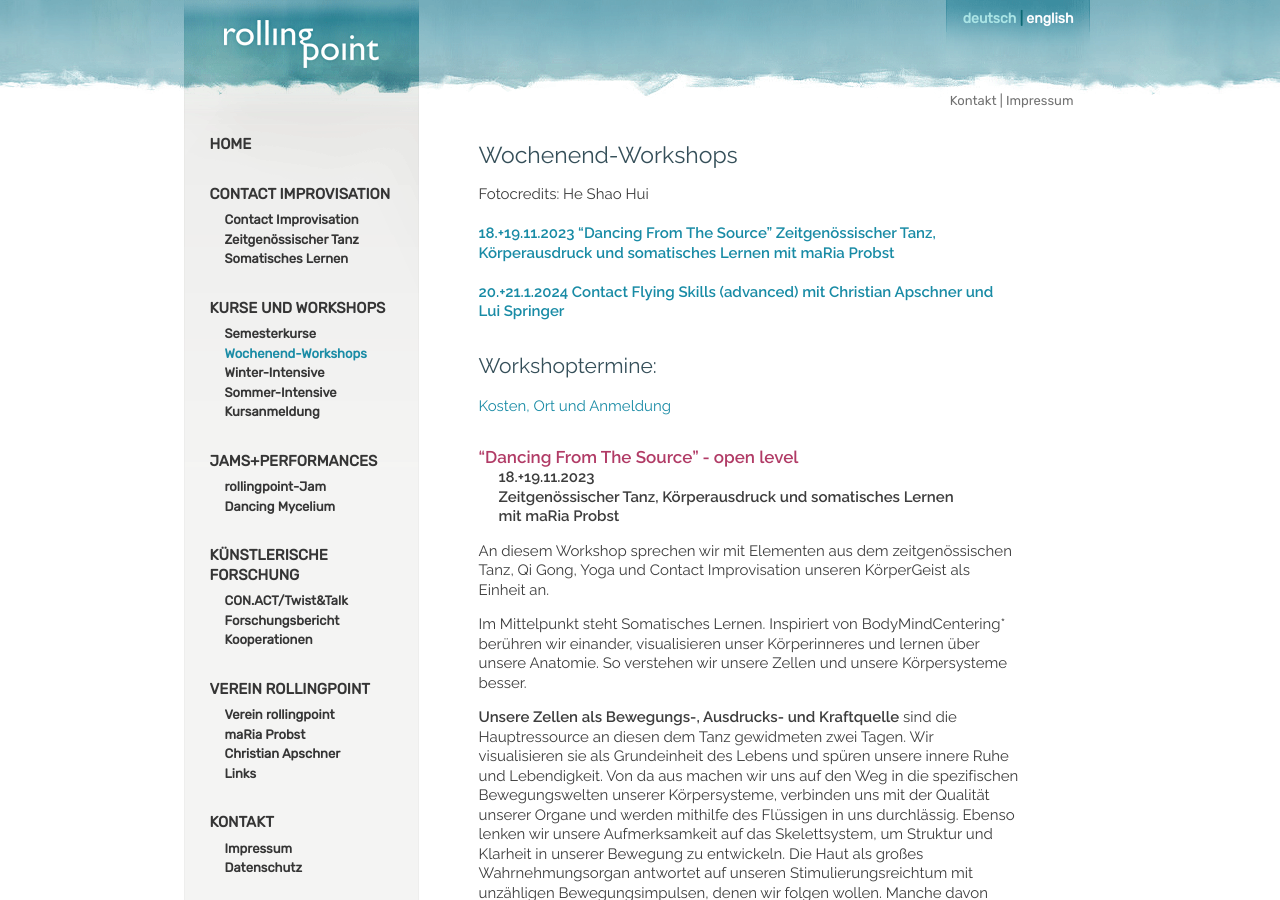
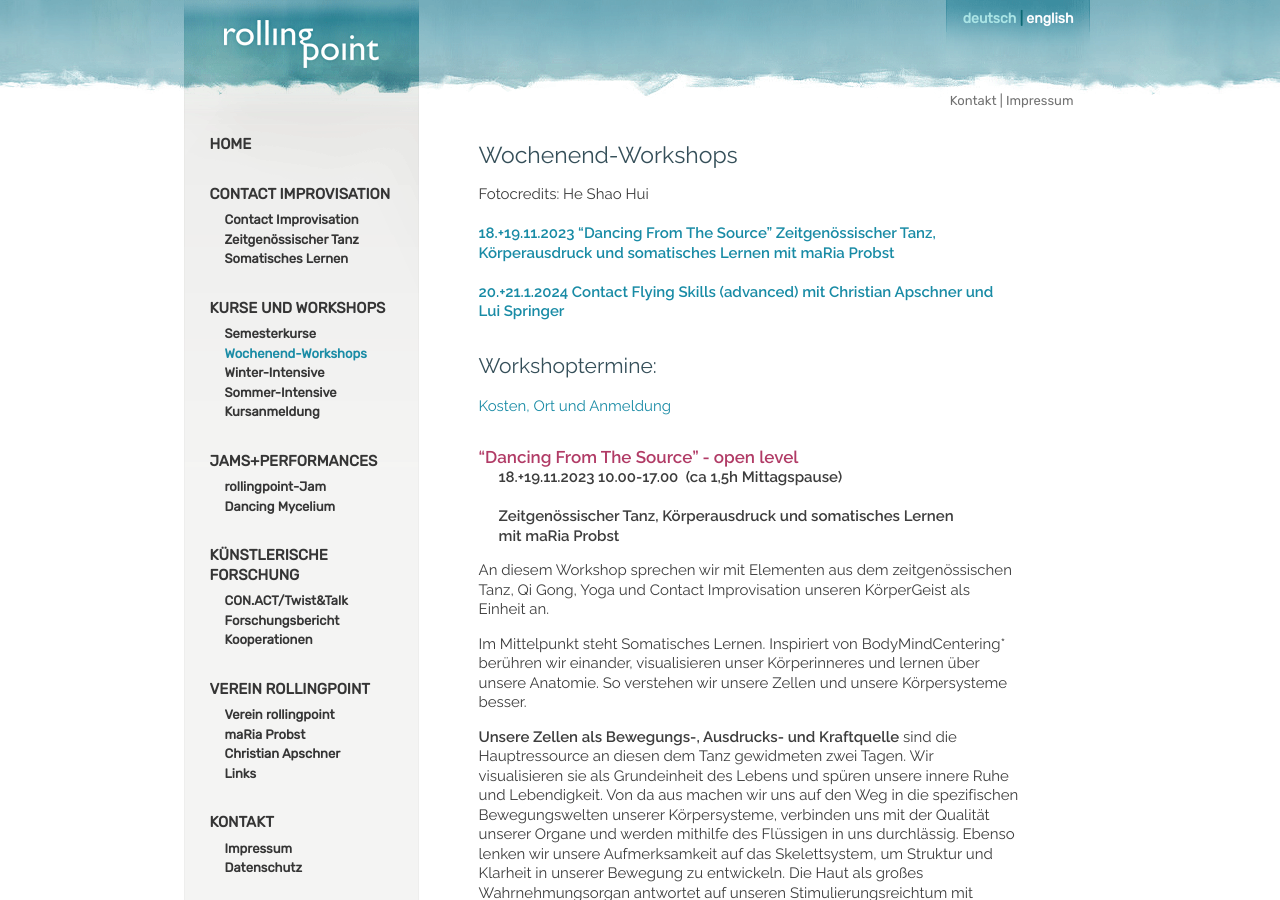
Before and after one commit to manulari/rollingpointat, a Jekyll site: the page built from _pages_de/workshops.md, in a window 1280 px wide and 900 px high. Built offline with Jekyll 4.4.1, drawn with Linux system fonts in a browser that asks for light colours; comment, search, counter and statistics services are not loaded.

Commit message:
Update page (de) “workshops”

```diff
--- a/_pages_de/workshops.md
+++ b/_pages_de/workshops.md
@@ -18,7 +18,8 @@ Fotocredits: He Shao Hui\
 
 #### **"Dancing From The Source" - open level**
 
-**18.+19.11.2023**\
+**18.+19.11.2023 10.00-17.00  (ca 1,5h Mittagspause)**\
+\
  **Zeitgenössischer Tanz, Körperausdruck und somatisches Lernen**\
  **mit maRia Probst**
 
```
